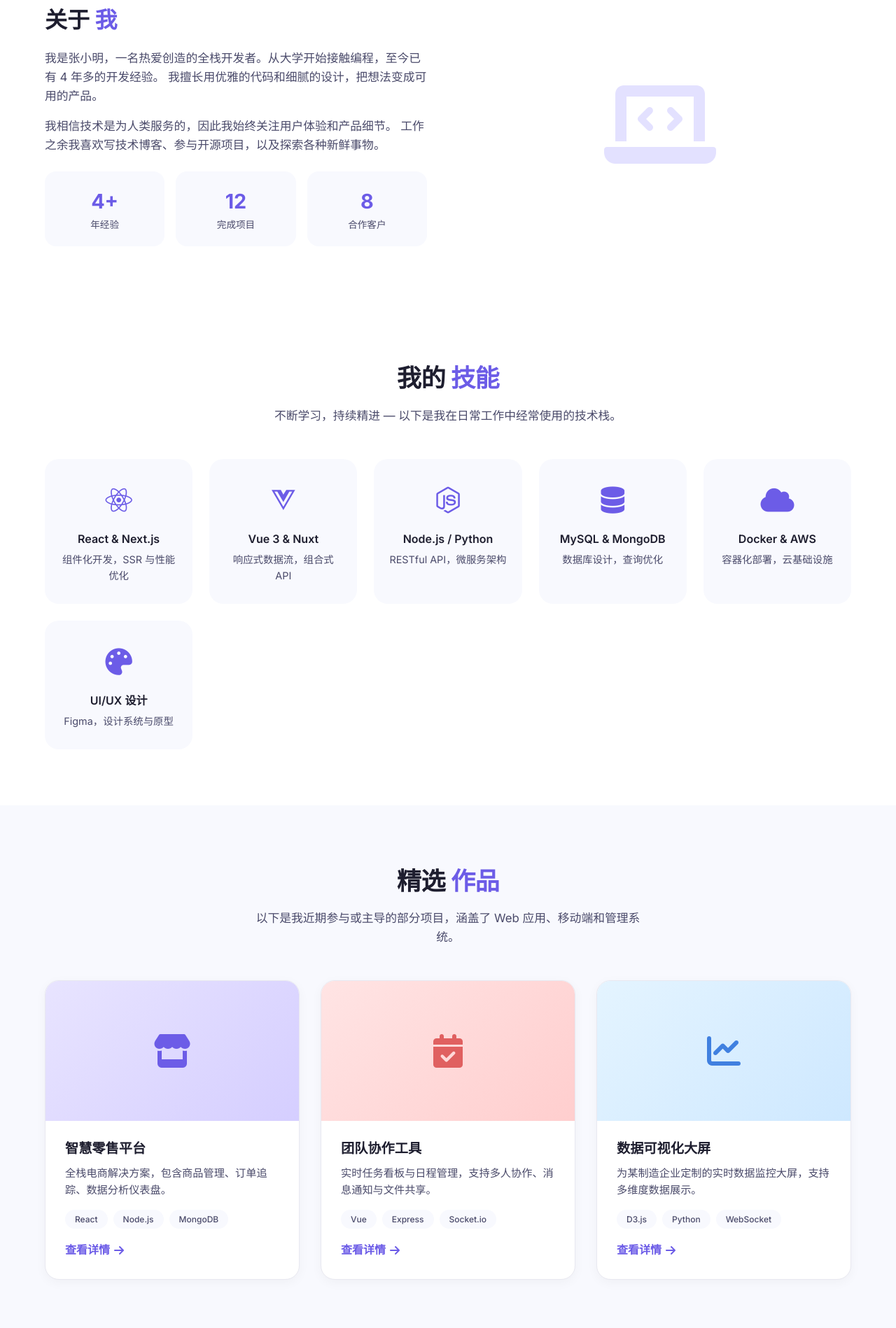
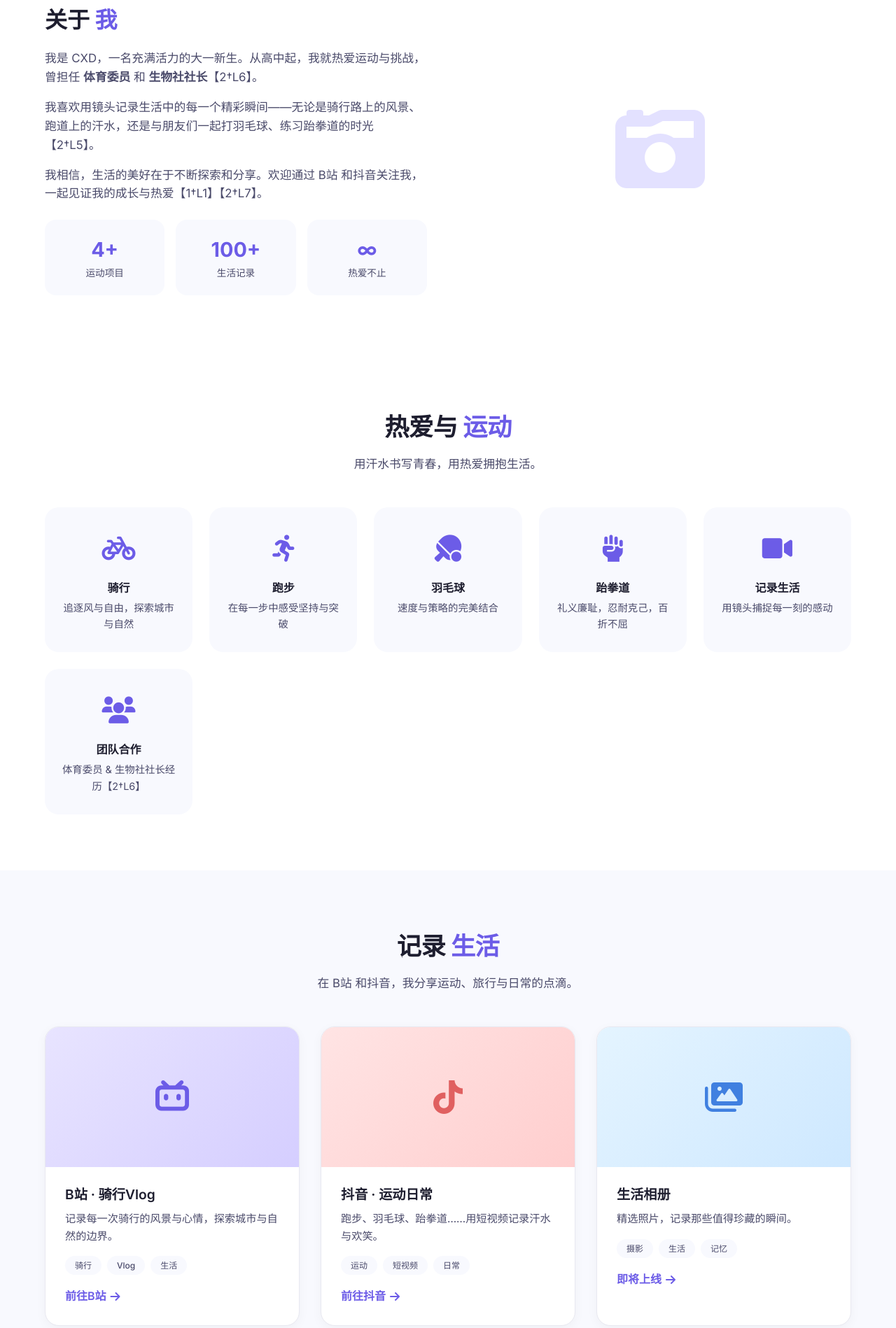
Before and after one commit to cxd-nb/cxd-blog, a plain HTML site: page index.html in a window 1280 px wide. Shown: the part 677-2575 px from the top of the page at 70% size. Drawn offline with Linux system fonts and the light colour scheme.

Commit message:
Update personal website content and sections

```diff
--- a/index.html
+++ b/index.html
@@ -3,7 +3,7 @@
 <head>
     <meta charset="UTF-8" />
     <meta name="viewport" content="width=device-width, initial-scale=1.0" />
-    <title>张小明 · 个人网站</title>
+    <title>CXD · 记录生活</title>
     <!-- Font Awesome 图标库 (免费) -->
     <link rel="stylesheet" href="https://cdnjs.cloudflare.com/ajax/libs/font-awesome/6.0.0-beta3/css/all.min.css" />
     <!-- Google Fonts (思源黑体 & Inter) -->
@@ -355,7 +355,7 @@
             }
         }
 
-        /* ===== 技能 ===== */
+        /* ===== 热爱与运动 ===== */
         .skills {
             padding: 80px 0;
             background: var(--card-bg);
@@ -398,7 +398,7 @@
             color: var(--text-light);
         }
 
-        /* ===== 作品集 ===== */
+        /* ===== 记录生活 ===== */
         .projects {
             padding: 80px 0;
         }
@@ -842,11 +842,11 @@
     <!-- ===== 导航栏 ===== -->
     <nav class="navbar" id="navbar">
         <div class="container">
-            <a href="#" class="logo">张<span>小明</span></a>
+            <a href="#" class="logo">C<span>XD</span></a>
             <ul class="nav-links" id="navLinks">
                 <li><a href="#about">关于</a></li>
-                <li><a href="#skills">技能</a></li>
-                <li><a href="#projects">作品</a></li>
+                <li><a href="#skills">热爱</a></li>
+                <li><a href="#projects">记录</a></li>
                 <li><a href="#contact" class="nav-cta">联系我</a></li>
             </ul>
             <button class="menu-toggle" id="menuToggle" aria-label="菜单">
@@ -861,16 +861,17 @@
     <section class="hero" id="home">
         <div class="container">
             <div class="hero-content">
-                <h1>你好，我是 <span class="highlight">张小明</span></h1>
-                <p class="tagline">全栈开发者 · 创意设计师 · 终身学习者</p>
+                <h1>你好，我是 <span class="highlight">CXD</span></h1>
+                <p class="tagline">大一新生 · 运动达人 · 生活记录者</p>
                 <div class="hero-badges">
-                    <span class="badge"><i class="fas fa-code" style="margin-right:6px;"></i> 4 年经验</span>
-                    <span class="badge"><i class="fas fa-location-dot" style="margin-right:6px;"></i> 上海</span>
-                    <span class="badge"><i class="fas fa-award" style="margin-right:6px;"></i> 10+ 项目</span>
+                    <span class="badge"><i class="fas fa-bicycle" style="margin-right:6px;"></i> 骑行</span>
+                    <span class="badge"><i class="fas fa-running" style="margin-right:6px;"></i> 跑步</span>
+                    <span class="badge"><i class="fas fa-table-tennis" style="margin-right:6px;"></i> 羽毛球</span>
+                    <span class="badge"><i class="fas fa-fist-raised" style="margin-right:6px;"></i> 跆拳道</span>
                 </div>
                 <div class="hero-actions">
                     <a href="#projects" class="btn btn-primary">
-                        <i class="fas fa-rocket"></i> 查看作品
+                        <i class="fas fa-camera"></i> 看看我的生活
                     </a>
                     <a href="#contact" class="btn btn-outline">
                         <i class="fas fa-envelope"></i> 联系我
@@ -881,12 +882,12 @@
                 <div class="avatar-wrapper">
                     <div class="avatar">
                         <!-- 如果有一张头像图片，取消注释下面一行，并替换 src -->
-                        <!-- <img src="avatar.jpg" alt="张小明头像" /> -->
+                        <!-- <img src="avatar.jpg" alt="CXD头像" /> -->
                         <i class="fas fa-user-astronaut"></i>
                     </div>
-                    <div class="floating-icon"><i class="fas fa-react"></i></div>
-                    <div class="floating-icon"><i class="fas fa-python"></i></div>
-                    <div class="floating-icon"><i class="fas fa-js"></i></div>
+                    <div class="floating-icon"><i class="fas fa-bicycle"></i></div>
+                    <div class="floating-icon"><i class="fas fa-running"></i></div>
+                    <div class="floating-icon"><i class="fas fa-table-tennis"></i></div>
                 </div>
             </div>
         </div>
@@ -898,120 +899,121 @@
             <div class="about-text">
                 <h2>关于 <span style="color:var(--primary);">我</span></h2>
                 <p>
-                    我是张小明，一名热爱创造的全栈开发者。从大学开始接触编程，至今已有 4 年多的开发经验。
-                    我擅长用优雅的代码和细腻的设计，把想法变成可用的产品。
+                    我是 CXD，一名充满活力的大一新生。从高中起，我就热爱运动与挑战，曾担任 <strong>体育委员</strong> 和 <strong>生物社社长</strong>【2†L6】。
                 </p>
                 <p>
-                    我相信技术是为人类服务的，因此我始终关注用户体验和产品细节。
-                    工作之余我喜欢写技术博客、参与开源项目，以及探索各种新鲜事物。
+                    我喜欢用镜头记录生活中的每一个精彩瞬间——无论是骑行路上的风景、跑道上的汗水，还是与朋友们一起打羽毛球、练习跆拳道的时光【2†L5】。
+                </p>
+                <p>
+                    我相信，生活的美好在于不断探索和分享。欢迎通过 B站 和抖音关注我，一起见证我的成长与热爱【1†L1】【2†L7】。
                 </p>
                 <div class="about-stats">
                     <div class="stat">
                         <div class="number">4+</div>
-                        <div class="label">年经验</div>
+                        <div class="label">运动项目</div>
                     </div>
                     <div class="stat">
-                        <div class="number">12</div>
-                        <div class="label">完成项目</div>
+                        <div class="number">100+</div>
+                        <div class="label">生活记录</div>
                     </div>
                     <div class="stat">
-                        <div class="number">8</div>
-                        <div class="label">合作客户</div>
+                        <div class="number">∞</div>
+                        <div class="label">热爱不止</div>
                     </div>
                 </div>
             </div>
             <div style="display:flex;justify-content:center;align-items:center;font-size:8rem;color:var(--primary-light);opacity:0.3;user-select:none;">
-                <i class="fas fa-laptop-code"></i>
+                <i class="fas fa-camera-retro"></i>
             </div>
         </div>
     </section>
 
-    <!-- ===== 技能 ===== -->
+    <!-- ===== 热爱与运动 ===== -->
     <section class="skills" id="skills">
         <div class="container">
-            <h2 class="section-title">我的 <span class="highlight">技能</span></h2>
-            <p class="section-subtitle">不断学习，持续精进 — 以下是我在日常工作中经常使用的技术栈。</p>
+            <h2 class="section-title">热爱与 <span class="highlight">运动</span></h2>
+            <p class="section-subtitle">用汗水书写青春，用热爱拥抱生活。</p>
             <div class="skills-grid">
                 <div class="skill-card">
-                    <div class="icon"><i class="fab fa-react"></i></div>
-                    <h4>React &amp; Next.js</h4>
-                    <p>组件化开发，SSR 与性能优化</p>
+                    <div class="icon"><i class="fas fa-bicycle"></i></div>
+                    <h4>骑行</h4>
+                    <p>追逐风与自由，探索城市与自然</p>
                 </div>
                 <div class="skill-card">
-                    <div class="icon"><i class="fab fa-vuejs"></i></div>
-                    <h4>Vue 3 &amp; Nuxt</h4>
-                    <p>响应式数据流，组合式 API</p>
+                    <div class="icon"><i class="fas fa-running"></i></div>
+                    <h4>跑步</h4>
+                    <p>在每一步中感受坚持与突破</p>
                 </div>
                 <div class="skill-card">
-                    <div class="icon"><i class="fab fa-node-js"></i></div>
-                    <h4>Node.js / Python</h4>
-                    <p>RESTful API，微服务架构</p>
+                    <div class="icon"><i class="fas fa-table-tennis"></i></div>
+                    <h4>羽毛球</h4>
+                    <p>速度与策略的完美结合</p>
                 </div>
                 <div class="skill-card">
-                    <div class="icon"><i class="fas fa-database"></i></div>
-                    <h4>MySQL &amp; MongoDB</h4>
-                    <p>数据库设计，查询优化</p>
+                    <div class="icon"><i class="fas fa-fist-raised"></i></div>
+                    <h4>跆拳道</h4>
+                    <p>礼义廉耻，忍耐克己，百折不屈</p>
                 </div>
                 <div class="skill-card">
-                    <div class="icon"><i class="fas fa-cloud"></i></div>
-                    <h4>Docker &amp; AWS</h4>
-                    <p>容器化部署，云基础设施</p>
+                    <div class="icon"><i class="fas fa-video"></i></div>
+                    <h4>记录生活</h4>
+                    <p>用镜头捕捉每一刻的感动</p>
                 </div>
                 <div class="skill-card">
-                    <div class="icon"><i class="fas fa-palette"></i></div>
-                    <h4>UI/UX 设计</h4>
-                    <p>Figma，设计系统与原型</p>
+                    <div class="icon"><i class="fas fa-users"></i></div>
+                    <h4>团队合作</h4>
+                    <p>体育委员 &amp; 生物社社长经历【2†L6】</p>
                 </div>
             </div>
         </div>
     </section>
 
-    <!-- ===== 作品集 ===== -->
+    <!-- ===== 记录生活 ===== -->
     <section class="projects" id="projects">
         <div class="container">
-            <h2 class="section-title">精选 <span class="highlight">作品</span></h2>
-            <p class="section-subtitle">以下是我近期参与或主导的部分项目，涵盖了 Web 应用、移动端和管理系统。</p>
+            <h2 class="section-title">记录 <span class="highlight">生活</span></h2>
+            <p class="section-subtitle">在 B站 和抖音，我分享运动、旅行与日常的点滴。</p>
             <div class="projects-grid">
-                <!-- 项目 1 -->
+                <!-- 记录 1 -->
                 <div class="project-card">
-                    <div class="project-cover"><i class="fas fa-store"></i></div>
+                    <div class="project-cover"><i class="fab fa-bilibili"></i></div>
                     <div class="project-body">
-                        <h3>智慧零售平台</h3>
-                        <p>全栈电商解决方案，包含商品管理、订单追踪、数据分析仪表盘。</p>
+                        <h3>B站 · 骑行Vlog</h3>
+                        <p>记录每一次骑行的风景与心情，探索城市与自然的边界。</p>
                         <div class="project-tags">
-                            <span>React</span>
-                            <span>Node.js</span>
-                            <span>MongoDB</span>
+                            <span>骑行</span>
+                            <span>Vlog</span>
+                            <span>生活</span>
                         </div>
-                        <a href="#" class="project-link">查看详情 <i class="fas fa-arrow-right"></i></a>
+                        <a href="https://b23.tv/owt5Dix" target="_blank" class="project-link">前往B站 <i class="fas fa-arrow-right"></i></a>
                     </div>
                 </div>
-                <!-- 项目 2 -->
+                <!-- 记录 2 -->
                 <div class="project-card">
-                    <div class="project-cover cover-2"><i class="fas fa-calendar-check"></i></div>
+                    <div class="project-cover cover-2"><i class="fab fa-tiktok"></i></div>
                     <div class="project-body">
-                        <h3>团队协作工具</h3>
-                        <p>实时任务看板与日程管理，支持多人协作、消息通知与文件共享。</p>
+                        <h3>抖音 · 运动日常</h3>
+                        <p>跑步、羽毛球、跆拳道……用短视频记录汗水与欢笑。</p>
                         <div class="project-tags">
-                            <span>Vue</span>
-                            <span>Express</span>
-                            <span>Socket.io</span>
+                            <span>运动</span>
+                            <span>短视频</span>
+                            <span>日常</span>
                         </div>
-                        <a href="#" class="project-link">查看详情 <i class="fas fa-arrow-right"></i></a>
+                        <a href="#" class="project-link">前往抖音 <i class="fas fa-arrow-right"></i></a>
                     </div>
                 </div>
-                <!-- 项目 3 -->
+                <!-- 记录 3 -->
                 <div class="project-card">
-                    <div class="project-cover cover-3"><i class="fas fa-chart-line"></i></div>
+                    <div class="project-cover cover-3"><i class="fas fa-images"></i></div>
                     <div class="project-body">
-                        <h3>数据可视化大屏</h3>
-                        <p>为某制造企业定制的实时数据监控大屏，支持多维度数据展示。</p>
+                        <h3>生活相册</h3>
+                        <p>精选照片，记录那些值得珍藏的瞬间。</p>
                         <div class="project-tags">
-                            <span>D3.js</span>
-                            <span>Python</span>
-                            <span>WebSocket</span>
+                            <span>摄影</span>
+                            <span>生活</span>
+                            <span>记忆</span>
                         </div>
-                        <a href="#" class="project-link">查看详情 <i class="fas fa-arrow-right"></i></a>
+                        <a href="#" class="project-link">即将上线 <i class="fas fa-arrow-right"></i></a>
                     </div>
                 </div>
             </div>
@@ -1026,33 +1028,33 @@
             <div class="contact-wrapper">
                 <div class="contact-info">
                     <h3>保持联系</h3>
-                    <p>无论你是想讨论项目、寻求技术建议，还是单纯交个朋友，我都非常乐意。</p>
+                    <p>无论你是想讨论运动、生活，还是单纯交个朋友，我都非常乐意。</p>
+                    <div class="contact-item">
+                        <div class="icon"><i class="fab fa-bilibili"></i></div>
+                        <div class="info">
+                            B站：CXD-NB
+                            <small>@CXD-NB的个人空间</small>
+                        </div>
+                    </div>
+                    <div class="contact-item">
+                        <div class="icon"><i class="fab fa-tiktok"></i></div>
+                        <div class="info">
+                            抖音：40036371097
+                            <small>记录运动与生活</small>
+                        </div>
+                    </div>
                     <div class="contact-item">
                         <div class="icon"><i class="fas fa-envelope"></i></div>
                         <div class="info">
-                            zhangxm@email.me
-                            <small>工作日 9:00 – 18:00 回复</small>
-                        </div>
-                    </div>
-                    <div class="contact-item">
-                        <div class="icon"><i class="fas fa-phone"></i></div>
-                        <div class="info">
-                            +86 138 0000 8888
-                            <small>优先微信或邮件</small>
-                        </div>
-                    </div>
-                    <div class="contact-item">
-                        <div class="icon"><i class="fas fa-location-dot"></i></div>
-                        <div class="info">
-                            上海市 · 浦东新区
-                            <small>可远程或线下</small>
+                            cxd@email.me
+                            <small>随时邮件联系</small>
                         </div>
                     </div>
                     <div class="social-links">
-                        <a href="#" aria-label="GitHub"><i class="fab fa-github"></i></a>
-                        <a href="#" aria-label="掘金"><i class="fab fa-twitter"></i></a>
+                        <a href="https://b23.tv/owt5Dix" target="_blank" aria-label="B站"><i class="fab fa-bilibili"></i></a>
+                        <a href="#" target="_blank" aria-label="抖音"><i class="fab fa-tiktok"></i></a>
                         <a href="#" aria-label="微信"><i class="fab fa-weixin"></i></a>
-                        <a href="#" aria-label="B站"><i class="fab fa-bilibili"></i></a>
+                        <a href="#" aria-label="邮箱"><i class="fas fa-envelope"></i></a>
                     </div>
                 </div>
                 <form class="contact-form" id="contactForm">
@@ -1071,12 +1073,12 @@
     <!-- ===== 页脚 ===== -->
     <footer class="footer">
         <div class="container">
-            <a href="#" class="logo">张<span>小明</span></a>
-            <p>&copy; 2026 张小明 · 用 <i class="fas fa-heart" style="color:#e06060;"></i> 构建</p>
+            <a href="#" class="logo">C<span>XD</span></a>
+            <p>&copy; 2026 CXD · 用 <i class="fas fa-heart" style="color:#e06060;"></i> 记录生活</p>
             <div class="footer-links">
                 <a href="#about">关于</a>
-                <a href="#skills">技能</a>
-                <a href="#projects">作品</a>
+                <a href="#skills">热爱</a>
+                <a href="#projects">记录</a>
                 <a href="#contact">联系</a>
             </div>
         </div>
```
